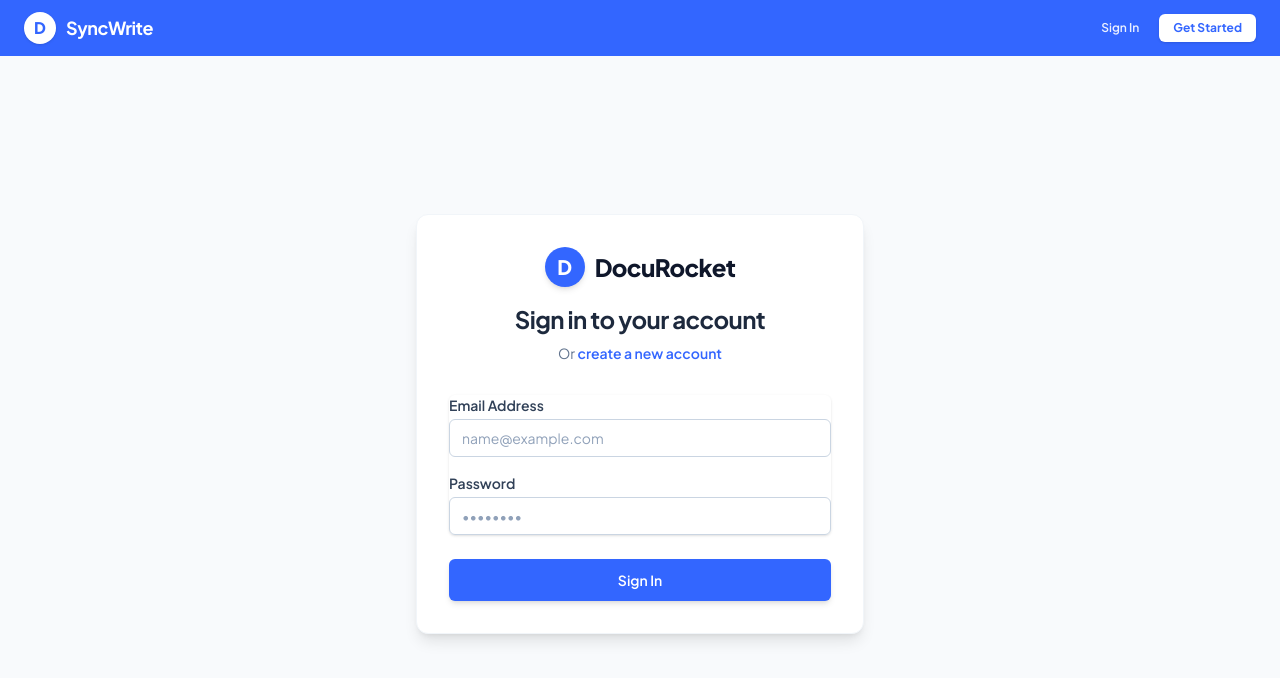
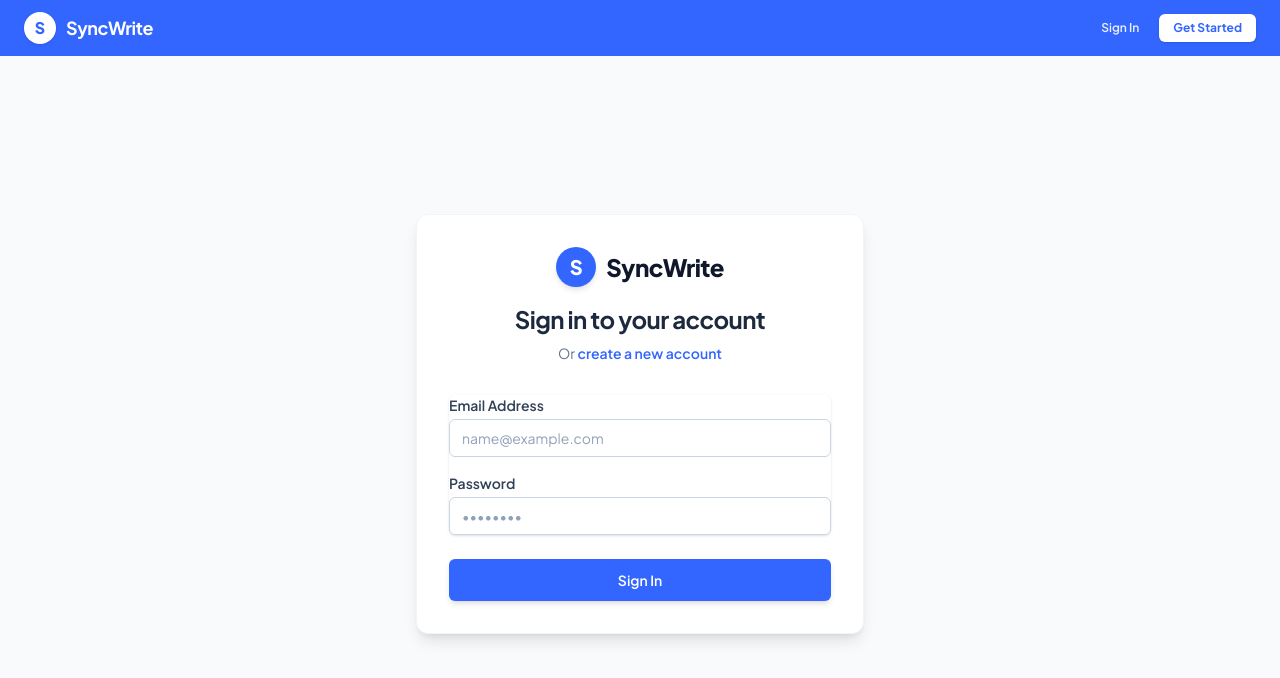
Before and after one commit to Vishal0504-tech/Codec-p2, a React (Vite) app in the folder frontend/: page /login in a window 1280 px wide. Shown: the top 678 px of the page. Built offline with nearby package versions, Linux system fonts and the light colour scheme; what @tiptap/y-tiptap would draw is missing.

Commit message:
Prepare project for deployment

```diff
--- a/frontend/src/components/Navbar.jsx
+++ b/frontend/src/components/Navbar.jsx
@@ -22,7 +22,7 @@ const Navbar = () => {
           <Link to="/dashboard" className="flex items-center space-x-2.5 group">
             {/* Pill Logo */}
             <div className="w-8 h-8 rounded-full bg-white flex items-center justify-center shadow-sm group-hover:scale-105 transition-transform">
-              <span className="text-[#3366FF] font-extrabold text-base leading-none">D</span>
+              <span className="text-[#3366FF] font-extrabold text-base leading-none">S</span>
             </div>
             <span className="text-white font-bold text-lg tracking-tight group-hover:opacity-95">
             SyncWrite
--- a/frontend/src/pages/Login.jsx
+++ b/frontend/src/pages/Login.jsx
@@ -47,9 +47,9 @@ const Login = () => {
         <div className="text-center">
           <div className="inline-flex items-center space-x-2.5 mb-4">
             <div className="w-10 h-10 rounded-full bg-[#3366FF] flex items-center justify-center shadow-md">
-              <span className="text-white font-extrabold text-xl leading-none">D</span>
+              <span className="text-white font-extrabold text-xl leading-none">S</span>
             </div>
-            <span className="text-slate-900 font-extrabold text-2xl tracking-tight">DocuRocket</span>
+            <span className="text-slate-900 font-extrabold text-2xl tracking-tight">SyncWrite</span>
           </div>
           <h2 className="text-2xl font-bold text-slate-800 tracking-tight">
             Sign in to your account
--- a/frontend/src/pages/Register.jsx
+++ b/frontend/src/pages/Register.jsx
@@ -53,9 +53,9 @@ const Register = () => {
         <div className="text-center">
           <div className="inline-flex items-center space-x-2.5 mb-4">
             <div className="w-10 h-10 rounded-full bg-[#3366FF] flex items-center justify-center shadow-md">
-              <span className="text-white font-extrabold text-xl leading-none">D</span>
+              <span className="text-white font-extrabold text-xl leading-none">S</span>
             </div>
-            <span className="text-slate-900 font-extrabold text-2xl tracking-tight">DocuRocket</span>
+            <span className="text-slate-900 font-extrabold text-2xl tracking-tight">SyncWrite</span>
           </div>
           <h2 className="text-2xl font-bold text-slate-800 tracking-tight">
             Create an account
```
